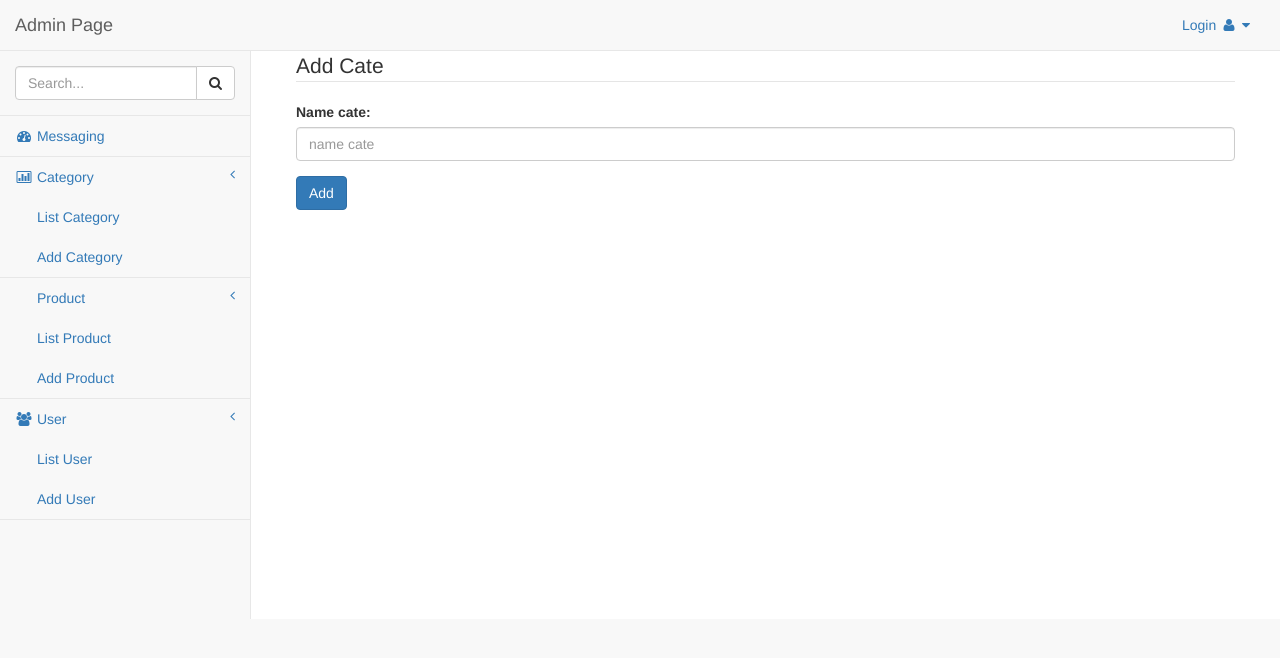
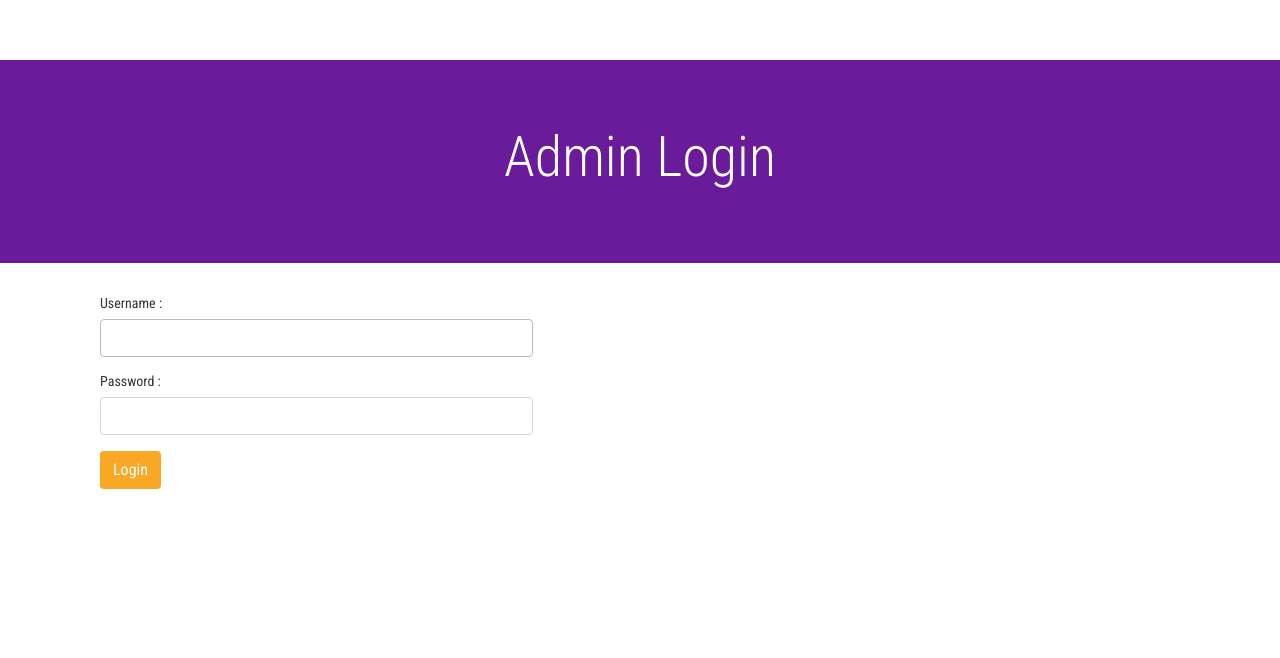
Before and after one commit to sangdev90/shopnodejs, a Node server app: page /admin/add-cate in a window 1280 px wide. Shown: the top 658 px of the page. Run offline with Node 20, Linux system fonts and the light colour scheme; data that the repository does not hold is empty; some libraries are stand-ins or nearby versions.

Commit message:
fix login

```diff
--- a/controllers/adminController.js
+++ b/controllers/adminController.js
@@ -28,6 +28,10 @@ var upload = multer({ storage: storage }).single('fImage');
 module.exports = {
 	admin: function (req, res, next) {
 		res.render('admin/admin', {'user': req.user});
+	},
+	logout: function (req, res, next) {
+		req.logout();
+		res.redirect('/');
 	},
 	getAdminLogin: function (req, res, next) {
 		res.render('admin/admin_login');
--- a/passport.js
+++ b/passport.js
@@ -12,7 +12,7 @@ module.exports = function (passport) {
 		done(null, user);
 	});
 	passport.use(new localStrategy(function (username, password, done) {
-		User.findOne({'username': username, 'level' : 1}, function (err, user) {
+		User.findOne({'username': username}, function (err, user) {
 			if (err) {
 				done(err);
 			} else {
--- a/public/stylesheets/chatbox.css
+++ b/public/stylesheets/chatbox.css
@@ -11,8 +11,8 @@
   top: 0;
   right: 0;
   width: 100%;
-  height: 330px;
-  margin: 30px auto;
+  height: 320px;
+  margin: 38px auto;
   background: #E1E1E1;
   z-index: 102;
 }
--- a/routes/admin.js
+++ b/routes/admin.js
@@ -19,13 +19,17 @@ var publicController = require('../controllers/publicController');
 
 var loggedin = function (req, res, next) {
 	if (req.isAuthenticated()) {
-		next();
+		if (req.user.level === 1) {
+			next();
+		} else {
+			res.send('Account not permision !');
+		}
 	} else {
 		res.render('admin/admin_login');
 	}
 }
 var adminLogin = function (req, res, next) {
-	if (req.user) {
+	if (req.user.level === 1) {
 		next();
 	} else {
 		res.render('admin/admin_login');
@@ -34,18 +38,19 @@ var adminLogin = function (req, res, next) {
 
 router.get('/', loggedin, adminController.admin);
 router.get('/login',loggedin, adminController.admin);
+router.get('/logout', adminController.logout);
 router.post('/login',passport.authenticate('local', {
 	failureRedirect: '/admin/login',
 	successRedirect: '/admin'
 }), adminController.adminLogin);
 
-router.get('/add-cate', adminController.getCate);
-router.post('/add-cate', adminController.createCate);
+router.get('/add-cate',loggedin, adminController.getCate);
+router.post('/add-cate',loggedin, adminController.createCate);
 
-router.get('/add-product', adminController.getProduct);
+router.get('/add-product',loggedin, adminController.getProduct);
 router.post('/add-product', adminController.createProduct);
 
-router.get('/add-user', adminController.getUser);
+router.get('/add-user',loggedin, adminController.getUser);
 router.post('/add-user',[
 	check('txtName').not().isEmpty().withMessage('username not empty !'),
 	check('txtPass').not().isEmpty().withMessage('password not empty !'),
```
Also changed, not shown: routes/index.js (+1 -7 lines).
